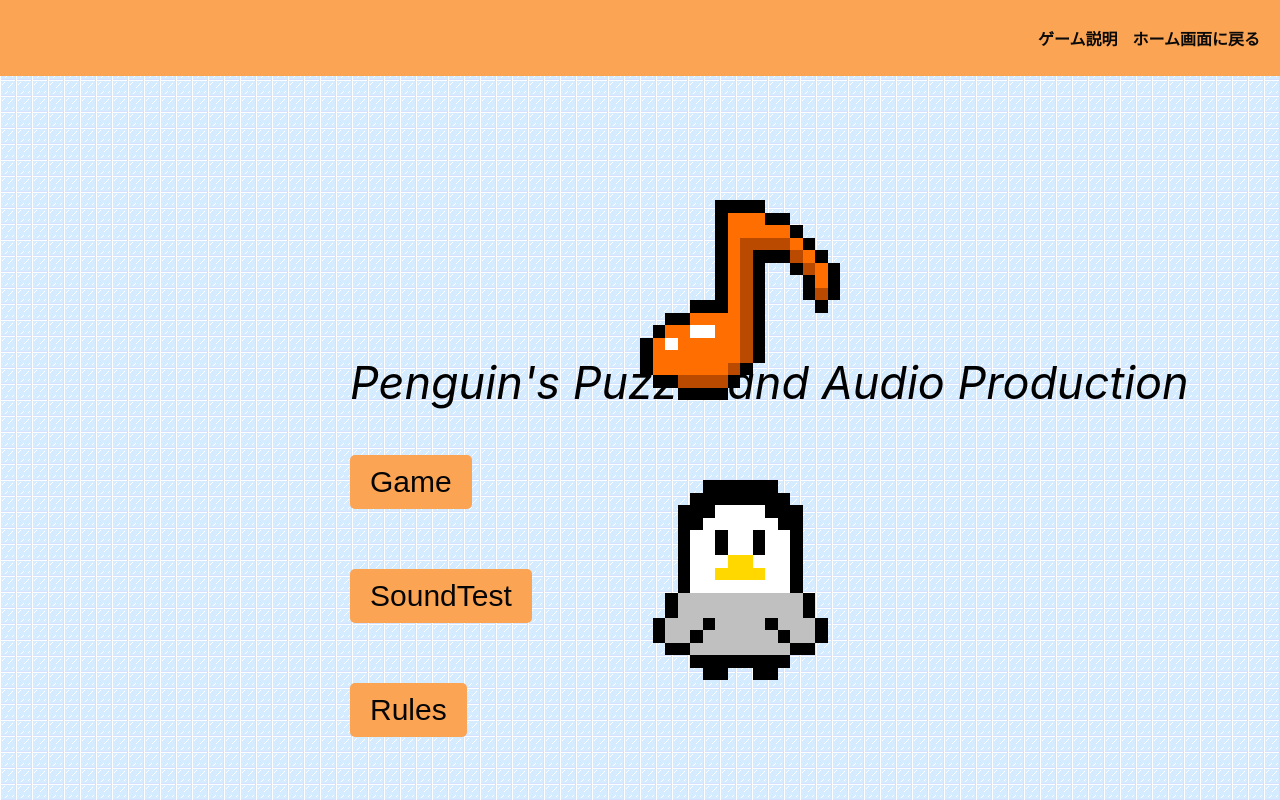
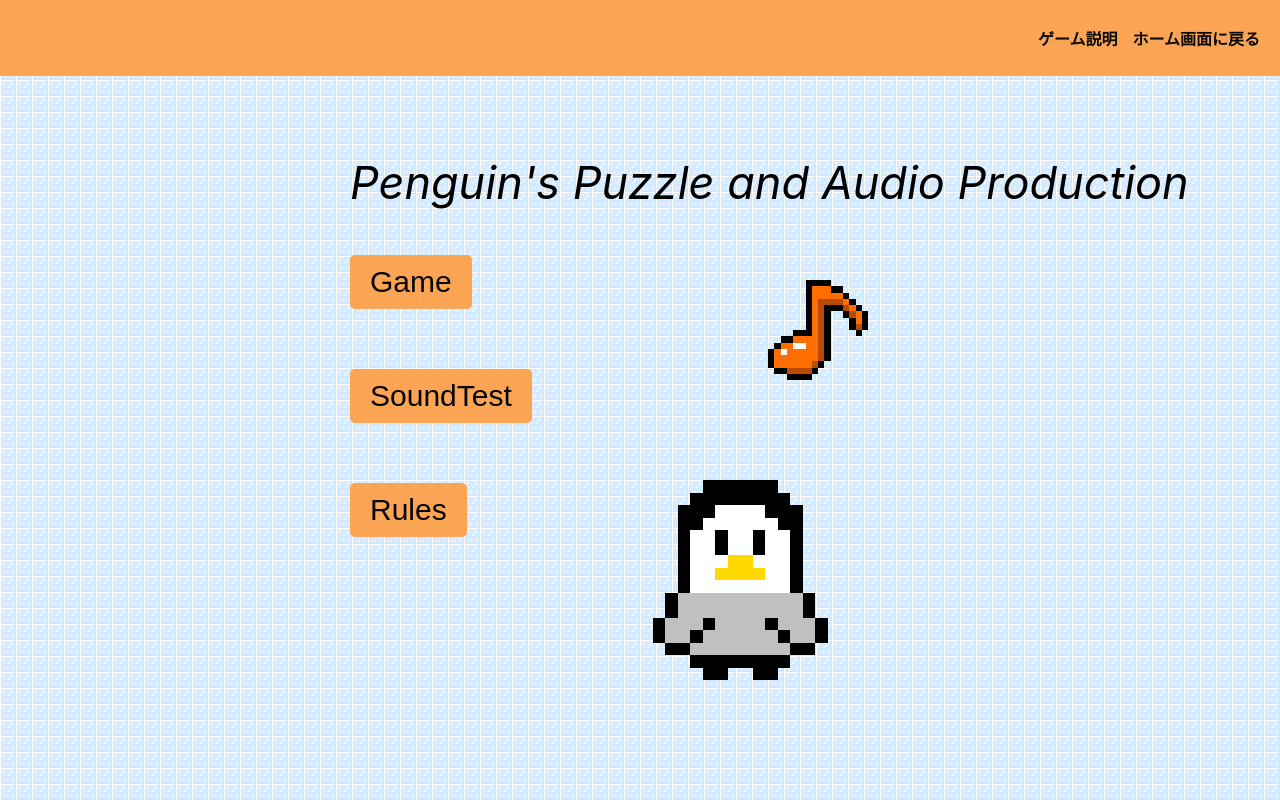
Before and after one commit to jack-app/Ideason2024_teamD, a React (Create React App) app in the folder front/: page / in a window 1280 px wide. Built offline with nearby package versions, Linux system fonts and the light colour scheme.

Commit message:
ホームのcssとjsいじった

```diff
--- a/front/src/content/home.js
+++ b/front/src/content/home.js
@@ -27,7 +27,7 @@ function Home() {
           }/>
         </div>
         <div className='onnpu'>
-          <img src="/texture/note.png" alt="Music Note" width={200
+          <img src="/texture/note.png" alt="Music Note" width={100
 
           } />
         </div>
--- a/front/src/stylesheet/home.css
+++ b/front/src/stylesheet/home.css
@@ -87,13 +87,13 @@ body {
   image-rendering: pixelated;
   object-fit: cover;
   position: absolute;
-  top: 25%;
-  left: 50%;
+  top: 35%;
+  left: 60%;
 }
 
 .box {
   position:absolute;
-  top: 35%;
+  top: 10%;
   left: 25%;
 }
 .one {
```
